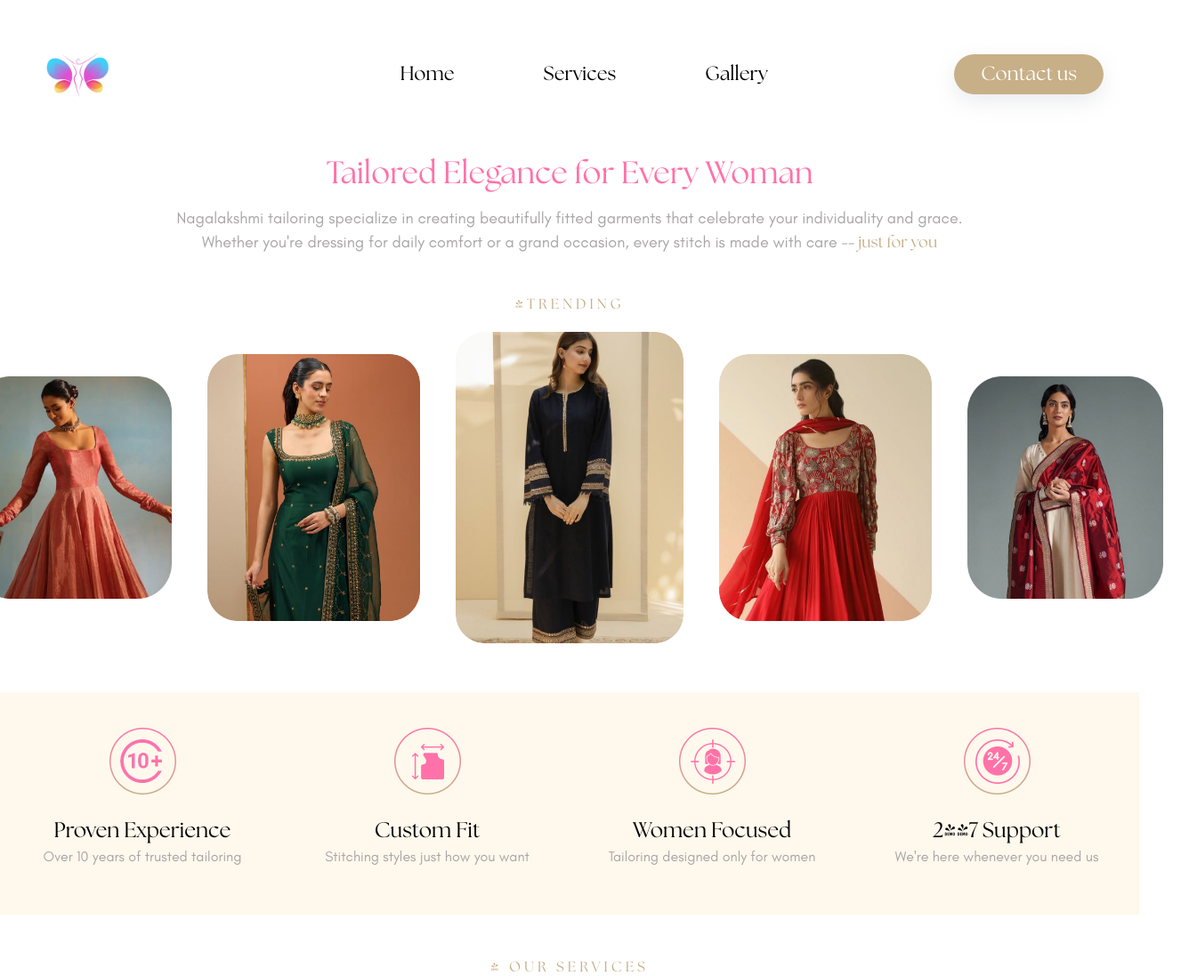
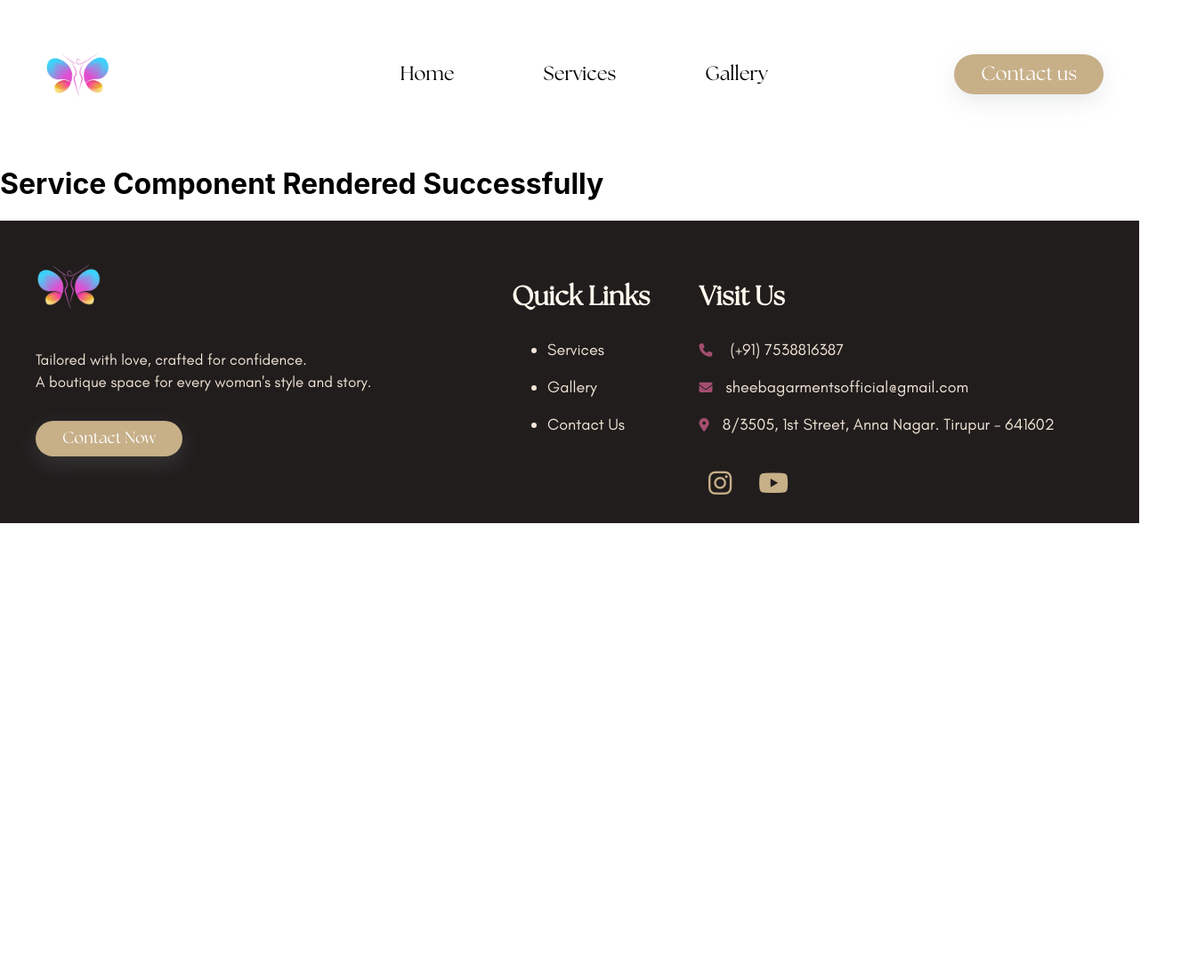
Before and after one commit to AjaySbecse/tailoring-website, a React (Create React App) app: page /service in a window 1280 px wide. Shown: the top 1097 px of the page at 89% size, 1345 px wide, since content can reach past the window. After the commit the page ends 800 px from the top, so only its background shows below. Built offline with nearby package versions, Linux system fonts and the light colour scheme; the HTML template or start-up script is replaced by a standard one.

Commit message:
Added Routing For all the components

```diff
--- a/package.json
+++ b/package.json
@@ -9,7 +9,8 @@
     "@testing-library/user-event": "^13.5.0",
     "react": "^19.1.0",
     "react-dom": "^19.1.0",
-    "react-scripts": "5.0.1",
+    "react-router-dom": "^7.7.1",
+    "react-scripts": "^5.0.1",
     "web-vitals": "^2.1.4"
   },
   "scripts": {
--- a/src/App.js
+++ b/src/App.js
@@ -2,13 +2,25 @@ import './App.css';
 import Footer from './components/Footer';
 import Header from './components/Header'
 import HomeComponent from './components/HomeComponent';
+import ServiceComponent from './components/ServiceComponent';
+import GalleryComponent from './components/GalleryComponent';
+import ContactUsComponent from './components/ContactUsComponent';
+
+import {BrowserRouter as Router, Routes, Route} from 'react-router-dom';
 
 function App() {
   return (
     <div>
-      <Header />
-      <HomeComponent/>
-      <Footer />
+      <Router>
+        <Header />
+        <Routes>
+          <Route path='/' element={<HomeComponent />} />
+          <Route path='/service' element={<ServiceComponent />} />
+          <Route path='/gallery' element={<GalleryComponent />} />
+          <Route path='/contact' element={<ContactUsComponent />} />
+        </Routes>
+        <Footer />
+      </Router>
     </div>
   );
 }
--- /dev/null
+++ b/src/components/ContactUsComponent.jsx
@@ -0,0 +1,10 @@
+
+function ContactUsHomponent() {
+    return (
+        <div>
+            <h1>ContactUs Component Rendered Successfully</h1>
+        </div>
+    );
+}
+
+export default ContactUsHomponent;
--- /dev/null
+++ b/src/components/GalleryComponent.jsx
@@ -0,0 +1,10 @@
+
+function GalleryComponent() {
+    return (
+        <div>
+            <h1>Gallery Component Rendered Successfully</h1>
+        </div>
+    );
+}
+
+export default GalleryComponent;
--- a/src/components/Header.jsx
+++ b/src/components/Header.jsx
@@ -1,5 +1,7 @@
 import '../styles/header.css';
 import logo from '../logo/Logo.png';
+
+import { NavLink } from 'react-router-dom';
 
 function Header() {
     return (
@@ -9,15 +11,17 @@ function Header() {
             </div>
             <div className="header-nav">
                 <ul>
-                    <li>Home</li>
-                    <li>Services</li>
-                    <li>Gallery</li>
+                    <li><NavLink to="/" className="nav-link">Home</NavLink></li>
+                    <li><NavLink to="/service" className="nav-link">Services</NavLink></li>
+                    <li><NavLink to="/gallery" className="nav-link">Gallery</NavLink></li>
                 </ul>
             </div>
             <div className="header-contact-us">
-                <button id='contact-us-button'>Contact us</button>
+                <button id='contact-us-button'>
+                    <NavLink to="/contact" className="nav-link">Contact us</NavLink>
+                </button>
             </div>
-        </div>
+        </div >
     )
 }
 
--- /dev/null
+++ b/src/components/ServiceComponent.jsx
@@ -0,0 +1,10 @@
+
+function ServiceComponent() {
+    return (
+        <div>
+            <h1>Service Component Rendered Successfully</h1>
+        </div>
+    );
+}
+
+export default ServiceComponent;
--- a/src/styles/header.css
+++ b/src/styles/header.css
@@ -35,3 +35,8 @@
     cursor: pointer;
     box-shadow: rgba(149, 157, 165, 0.2) 0px 8px 24px;
 }
+
+.nav-link {
+  text-decoration: none;
+  color: inherit;
+}
```
Also changed, not shown: 1 other file (tests, documents, lock files or other folders).
